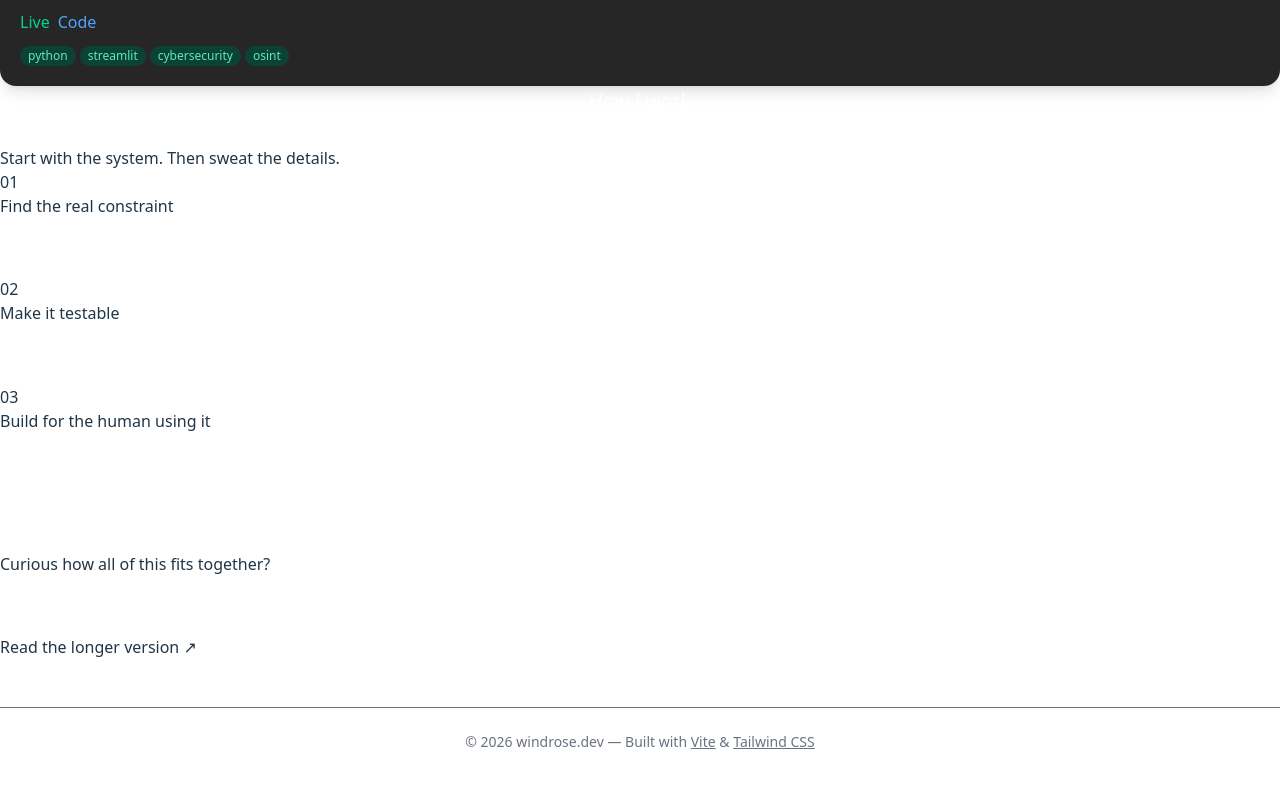
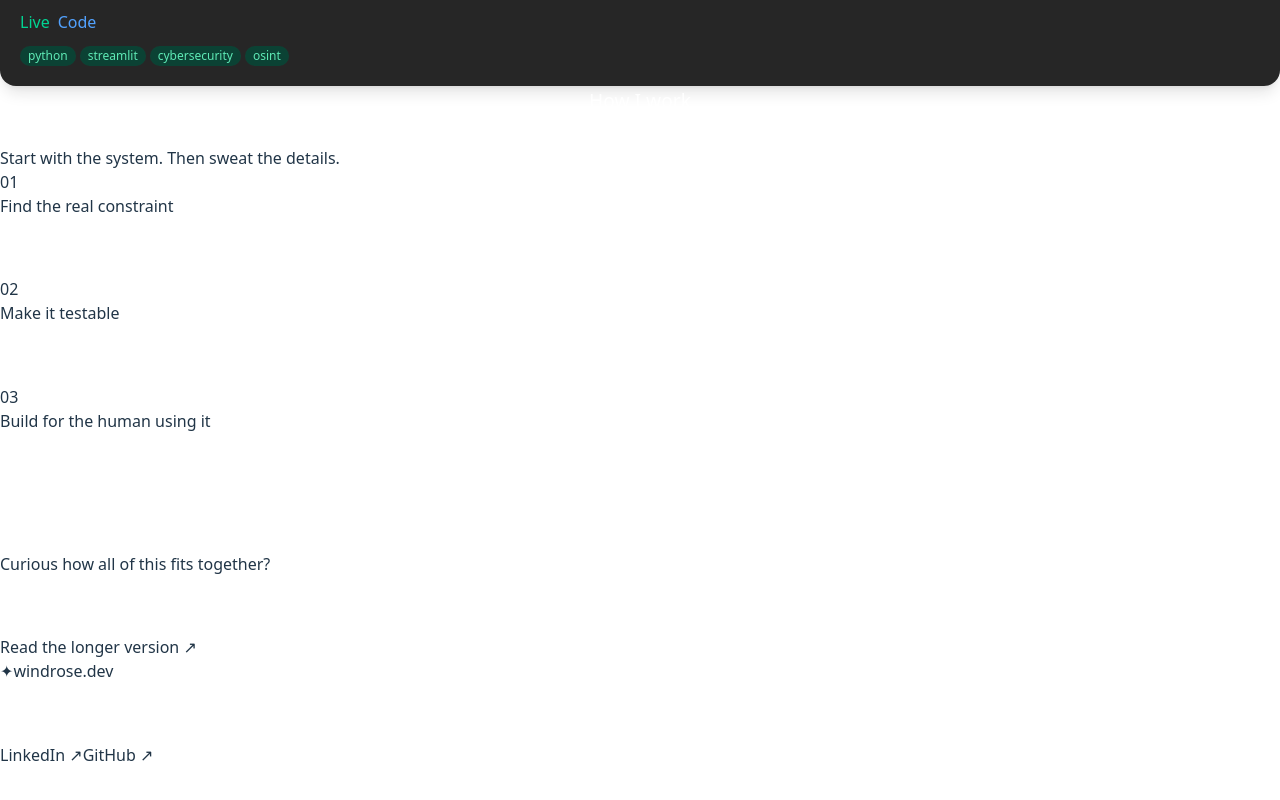
Before and after one commit to drod1107/windrose-portfolio, a React (Vite) app: page / in a window 1280 px wide. Shown: the part 3312-4112 px from the top of the page. Before the commit the page ends 4088 px from the top, so only its background shows below. Built offline with nearby package versions, Linux system fonts and the light colour scheme.

Commit message:
Portfolio redesign: src/components/Layout/Footer.tsx

```diff
--- a/src/components/Layout/Footer.tsx
+++ b/src/components/Layout/Footer.tsx
@@ -1,24 +1,34 @@
 export default function Footer() {
   return (
-    <footer className="mt-12 border-t py-6 text-center text-sm text-gray-500">
-      © {new Date().getFullYear()} windrose.dev — Built with&nbsp;
+    <footer className="site-footer">
+      <div className="footer-inner">
+        <div>
+          <span className="brand footer-brand">
+            <span className="brand-mark" aria-hidden="true">✦</span>
+            windrose.dev
+          </span>
+          <p>Useful systems, thoughtfully built.</p>
+        </div>
+
+        <div className="footer-links">
           <a
-        href="https://vitejs.dev"
+            href="https://www.linkedin.com/in/davidwindrose/"
             target="_blank"
-        rel="noopener noreferrer"
-        className="underline hover:text-emerald-600"
+            rel="noreferrer"
           >
-        Vite
-      </a>{" "}
-      &amp;&nbsp;
+            LinkedIn ↗
+          </a>
           <a
-        href="https://tailwindcss.com"
+            href="https://github.com/drod1107"
             target="_blank"
-        rel="noopener noreferrer"
-        className="underline hover:text-emerald-600"
+            rel="noreferrer"
           >
-        Tailwind&nbsp;CSS
+            GitHub ↗
           </a>
+        </div>
+
+        <p className="footer-meta">© {new Date().getFullYear()} David</p>
+      </div>
     </footer>
   );
 }
```
Lines whose indentation alone changed are shown as unchanged.
